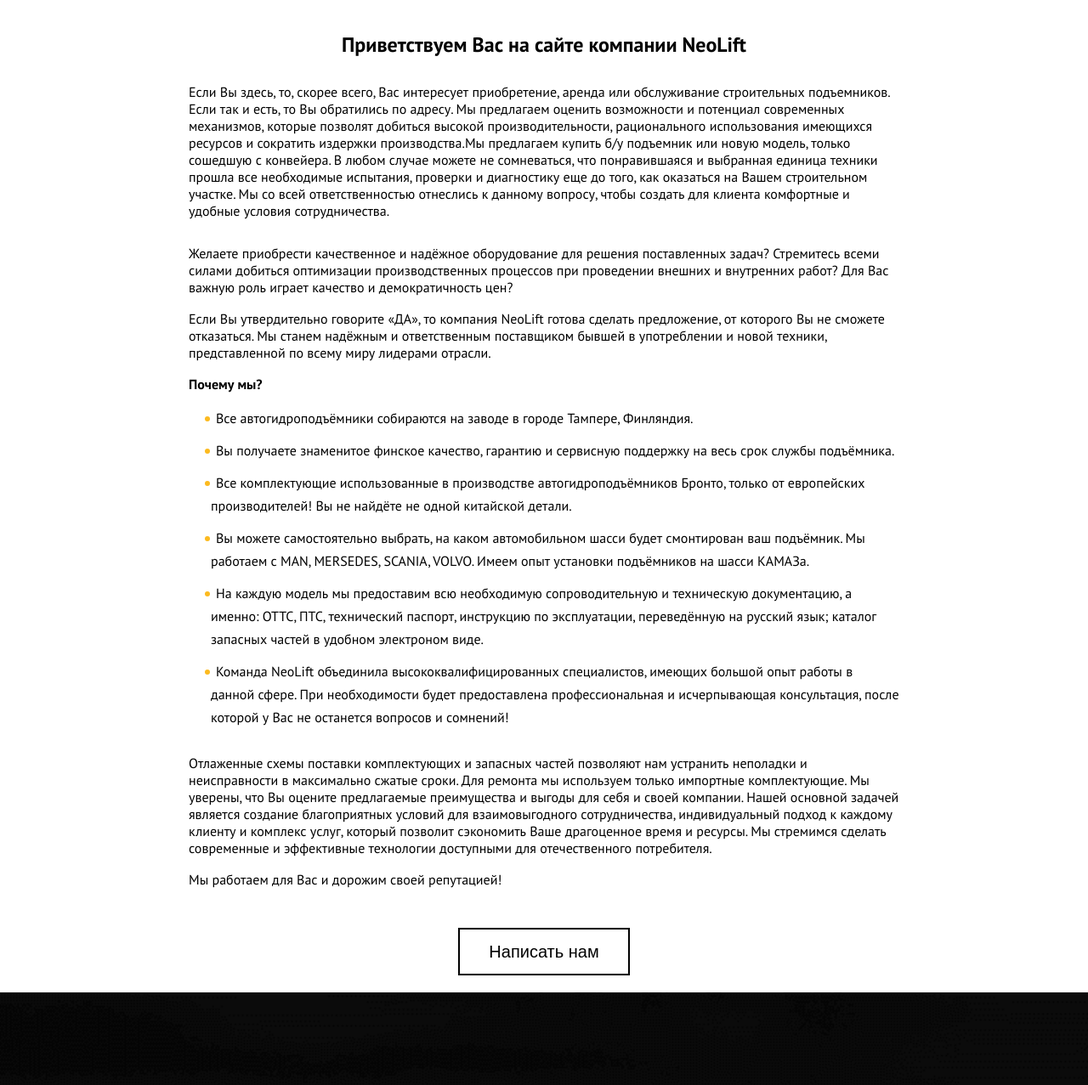
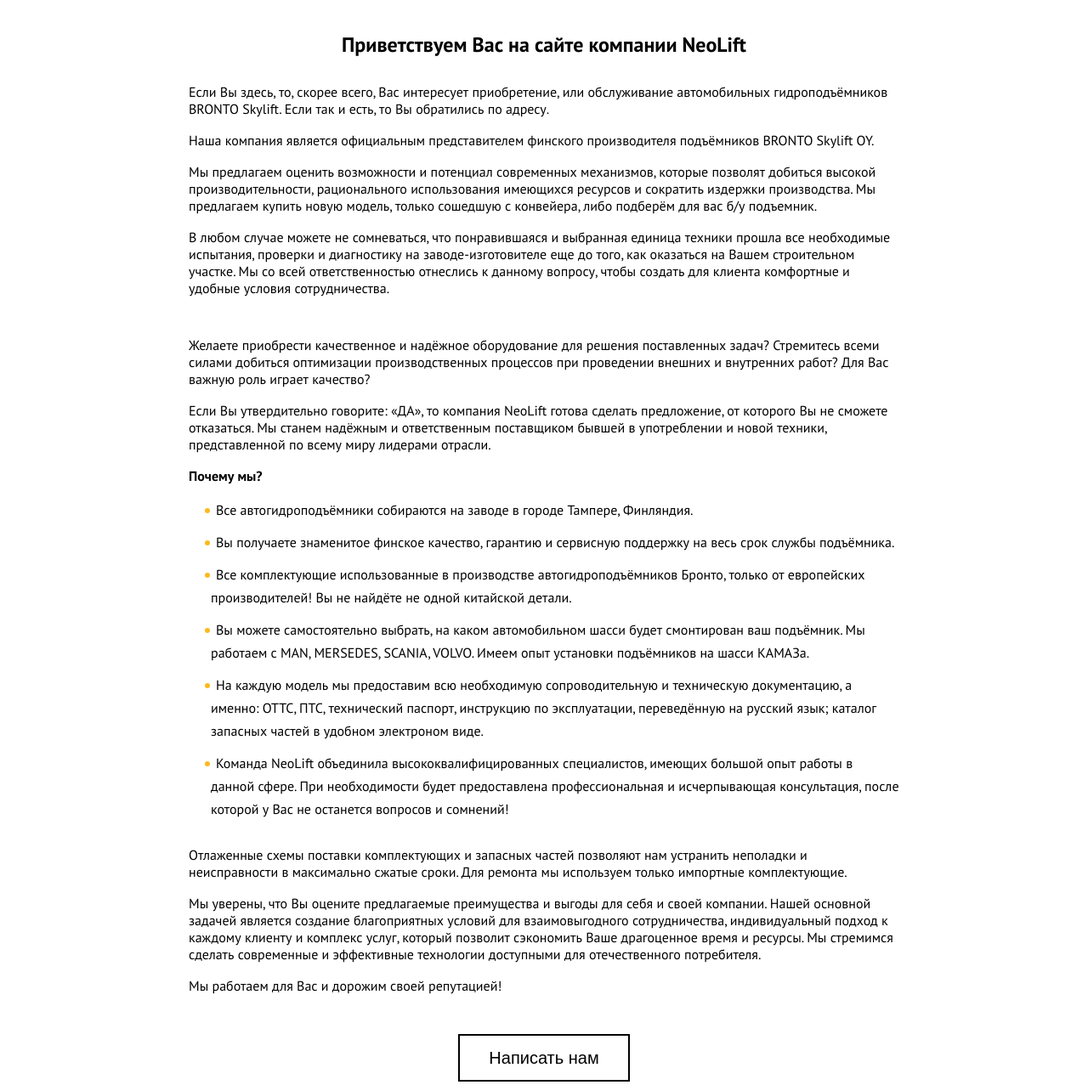
Before and after one commit to GlebKodrik/layout-neo-lift, a plain HTML site: page index.html in a window 1280 px wide. Shown: the part 683-1960 px from the top of the page at 85% size. Drawn offline with nearby package versions, Linux system fonts and the light colour scheme.

Commit message:
sadasdasd

```diff
--- a/index.html
+++ b/index.html
@@ -68,33 +68,33 @@
 						<div class="container-center">
 							<div class="info-neolift">
 								<h2>Приветствуем Вас на сайте компании NeoLift</h2>
-								<p>Если Вы здесь, то, скорее всего, Вас интересует приобретение, аренда или обслуживание
-									строительных подъемников. Если так и есть, то Вы обратились по адресу. Мы предлагаем
-									оценить
-									возможности и потенциал современных механизмов, которые позволят добиться высокой
-									производительности, рационального использования имеющихся ресурсов и сократить
-									издержки
-									производства.Мы предлагаем купить б/у подъемник или новую модель, только сошедшую с
-									конвейера. В любом случае можете не сомневаться, что понравившаяся и выбранная
-									единица
-									техники прошла все необходимые испытания, проверки и диагностику еще до того, как
-									оказаться
-									на Вашем строительном участке. Мы со всей ответственностью отнеслись к данному
-									вопросу,
-									чтобы создать для клиента комфортные и удобные условия сотрудничества.</p>
+								<p>Если Вы здесь, то, скорее всего, Вас интересует приобретение, или
+									обслуживание автомобильных гидроподъёмников BRONTO Skylift. Если
+									так и есть, то Вы обратились по адресу.</p>
+								<p>Наша компания является официальным представителем финского
+									производителя подъёмников BRONTO Skylift OY.</p>
+								<p>Мы предлагаем оценить возможности и потенциал современных
+									механизмов, которые позволят добиться высокой производительности,
+									рационального использования имеющихся ресурсов и сократить
+									издержки производства. Мы предлагаем купить новую модель, только
+									сошедшую с конвейера, либо подберём для вас б/у подъемник.</p>
+								<p>В любом случае можете не сомневаться, что понравившаяся и
+									выбранная единица техники прошла все необходимые испытания,
+									проверки и диагностику на заводе-изготовителе еще до того, как
+									оказаться на Вашем строительном участке. Мы со всей
+									ответственностью отнеслись к данному вопросу, чтобы создать для
+									клиента комфортные и удобные условия сотрудничества.</p>
 							</div>
 							<div class="align-content">
 								<div class="contents clearfix">
-									<p>Желаете приобрести качественное и надёжное оборудование для решения поставленных
-										задач? Стремитесь всеми силами добиться оптимизации производственных процессов
-										при
-										проведении внешних и внутренних работ? Для Вас важную роль играет качество и
-										демократичность цен?</p>
-									<p>Если Вы утвердительно говорите «ДА», то компания NeoLift&nbsp;готова сделать
-										предложение, от которого Вы не сможете отказаться. Мы станем надёжным и
-										ответственным поставщиком бывшей в употреблении и новой техники, представленной
-										по
-										всему миру лидерами отрасли.</p>
+									<p>Желаете приобрести качественное и надёжное оборудование для
+										решения поставленных задач? Стремитесь всеми силами добиться
+										оптимизации производственных процессов при проведении внешних и
+										внутренних работ? Для Вас важную роль играет качество?</p>
+									<p>Если Вы утвердительно говорите: «ДА», то компания NeoLift готова
+										сделать предложение, от которого Вы не сможете отказаться. Мы станем
+										надёжным и ответственным поставщиком бывшей в употреблении и
+										новой техники, представленной по всему миру лидерами отрасли.</p>
 									<p><strong>Почему мы?</strong></p>
 									<ul>
 										<li>Все автогидроподъёмники собираются на заводе в городе Тампере, Финляндия.
@@ -114,21 +114,21 @@
 											инструкцию по эксплуатации, переведённую на русский язык; каталог запасных
 											частей в удобном электроном виде.
 										</li>
-										<li>Команда&nbsp;NeoLift объединила высококвалифицированных специалистов,
-											имеющих
-											большой опыт работы в данной сфере. При необходимости будет предоставлена
-											профессиональная и исчерпывающая консультация, после которой у Вас не
-											останется
-											вопросов и сомнений!</li>
+										<li>Команда NeoLift объединила высококвалифицированных специалистов,
+											имеющих большой опыт работы в данной сфере. При необходимости
+											будет предоставлена профессиональная и исчерпывающая
+											консультация, после которой у Вас не останется вопросов и сомнений!</li>
 									</ul>
-									<p>Отлаженные схемы поставки комплектующих и запасных частей позволяют нам устранить
-										неполадки и неисправности в максимально сжатые сроки. Для ремонта мы используем
-										только импортные комплектующие.
-										Мы уверены, что Вы оцените предлагаемые преимущества и выгоды для себя и своей
-										компании. Нашей основной задачей является создание благоприятных условий для
-										взаимовыгодного сотрудничества, индивидуальный подход к каждому клиенту и
-										комплекс услуг, который позволит сэкономить Ваше драгоценное время и ресурсы. Мы
-										стремимся сделать современные и эффективные технологии доступными для
+									<p>Отлаженные схемы поставки комплектующих и запасных частей
+										позволяют нам устранить неполадки и неисправности в максимально
+										сжатые сроки. Для ремонта мы используем только импортные
+										комплектующие.</p>
+										<p>Мы уверены, что Вы оцените предлагаемые преимущества и выгоды для
+										себя и своей компании. Нашей основной задачей является создание
+										благоприятных условий для взаимовыгодного сотрудничества,
+										индивидуальный подход к каждому клиенту и комплекс услуг, который
+										позволит сэкономить Ваше драгоценное время и ресурсы. Мы стремимся
+										сделать современные и эффективные технологии доступными для
 										отечественного потребителя.
 									</p>
 									<p>Мы работаем для Вас и дорожим своей репутацией!</p>
--- a/style/style.css
+++ b/style/style.css
@@ -222,6 +222,9 @@ table {
 
 .tab-b .container .container-center .info-neolift {
   margin-bottom: 30px;
+}
+.tab-b .container .container-center .info-neolift p {
+  padding-bottom: 17px;
 }
 
 .tab-b .container .container-center .info-neolift h2 {
```
